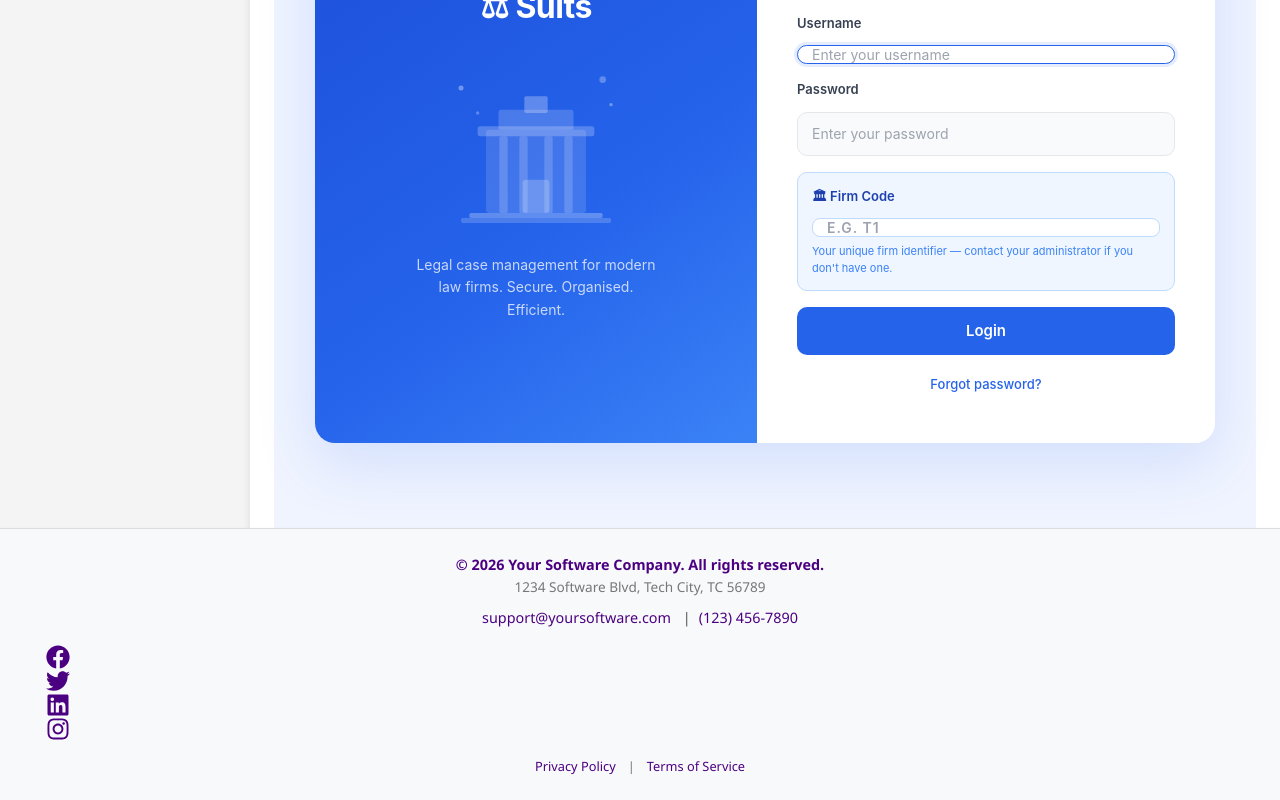
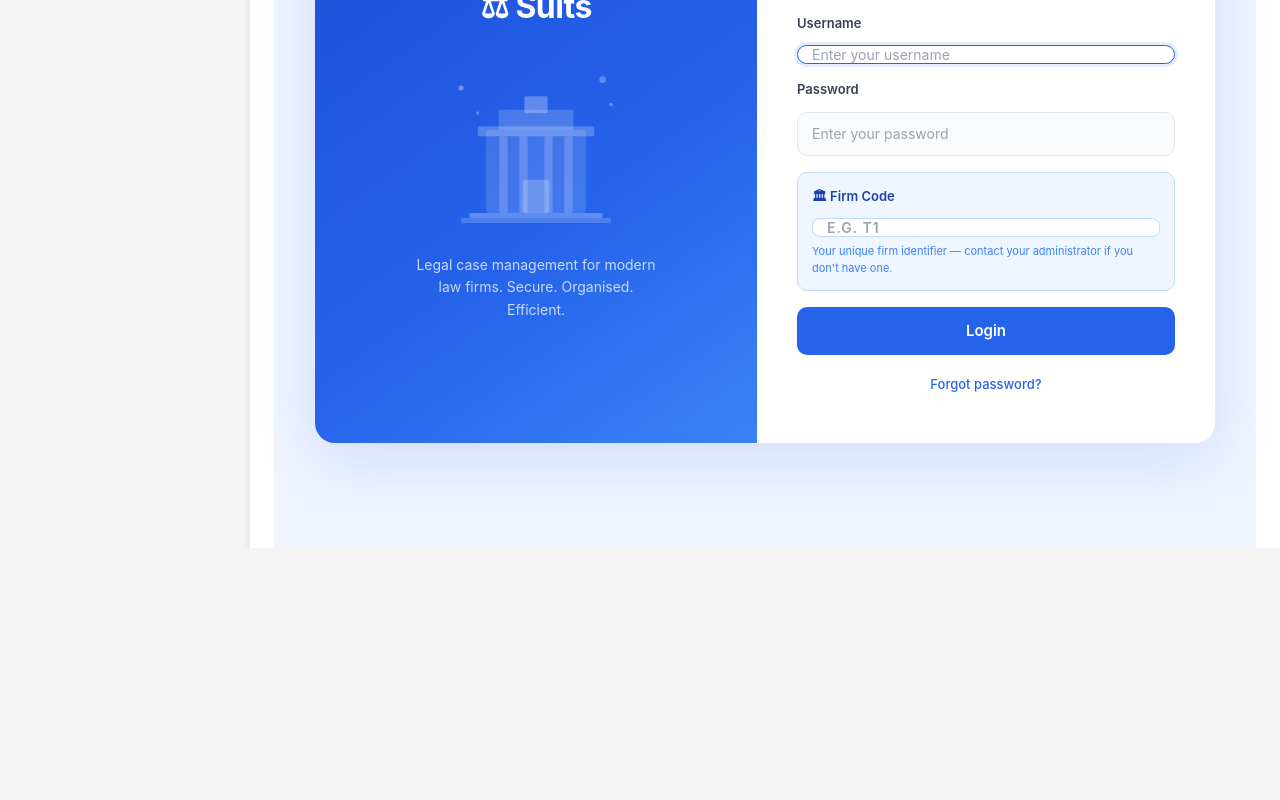
Before and after one commit to Sabelodone/new-suits-systems, a React (Create React App) app: page /signin in a window 1280 px wide. Shown: the part 336-1136 px from the top of the page. After the commit the page ends 884 px from the top, so only its background shows below. Built offline with nearby package versions, Linux system fonts and the light colour scheme; no server answers.

Commit message:
Simplify Footer component and update links
Refactor footer component to simplify structure and update links.

```diff
--- a/src/components/Footer.js
+++ b/src/components/Footer.js
@@ -1,49 +1,39 @@
+/**
+ * src/components/Footer.js
+ *
+ * Slim single-line footer — only shown when user is logged in.
+ * Copyright left, policy links right.
+ * Returns null on auth pages so it doesn't appear below the login form.
+ */
+
 import React from 'react';
+import { Link } from 'react-router-dom';
+import { useUser } from './UserContext';
 import './Footer.css';
-import { FaFacebook, FaTwitter, FaLinkedin, FaInstagram } from 'react-icons/fa';
 
-const Footer = ({ companyName, address, email, phone }) => {
+const Footer = ({ companyName = 'Suites System' }) => {
+  const { user }    = useUser();
   const currentYear = new Date().getFullYear();
 
+  // Don't render the footer on public/auth pages (sign-in, sign-up, etc.)
+  if (!user) return null;
+
   return (
-    <footer className="footer bg-light text-center py-4 mt-auto shadow-sm">
-      <div className="container">
-        <p className="footer-company">&copy; {currentYear} {companyName}. All rights reserved.</p>
-        <p className="footer-address">{address}</p>
-        <p className="footer-contact">
-          <a href={`mailto:${email}`} className="footer-link">{email}</a> |
-          <a href={`tel:${phone}`} className="footer-link">{phone}</a>
-        </p>
-        <div className="social-icons">
-          <a href="https://facebook.com" target="_blank" rel="noopener noreferrer" aria-label="Facebook">
-            <FaFacebook className="icon" />
-          </a>
-          <a href="https://twitter.com" target="_blank" rel="noopener noreferrer" aria-label="Twitter">
-            <FaTwitter className="icon" />
-          </a>
-          <a href="https://linkedin.com" target="_blank" rel="noopener noreferrer" aria-label="LinkedIn">
-            <FaLinkedin className="icon" />
-          </a>
-          <a href="https://instagram.com" target="_blank" rel="noopener noreferrer" aria-label="Instagram">
-            <FaInstagram className="icon" />
-          </a>
-        </div>
-        <div className="quick-links">
-          <a href="/privacy-policy" className="footer-link">Privacy Policy</a>
-          <span className="mx-1">|</span>
-          <a href="/terms-of-service" className="footer-link">Terms of Service</a>
-        </div>
+    <footer className="app-footer">
+      <span className="footer-copy">
+        &copy; {currentYear} {companyName}. All rights reserved.
+      </span>
+      <div className="footer-links">
+        <Link to="/terms-and-conditions" className="footer-link">
+          Terms of Service
+        </Link>
+        <span className="footer-sep" aria-hidden="true">·</span>
+        <a href="/privacy-policy" className="footer-link">
+          Privacy Policy
+        </a>
       </div>
     </footer>
   );
 };
 
-// Default props for fallback
-Footer.defaultProps = {
-  companyName: 'Your Software Company',
-  address: '1234 Software Blvd, Tech City, TC 56789',
-  email: 'support@yoursoftware.com',
-  phone: '(123) 456-7890',
-};
-
 export default Footer;
```
